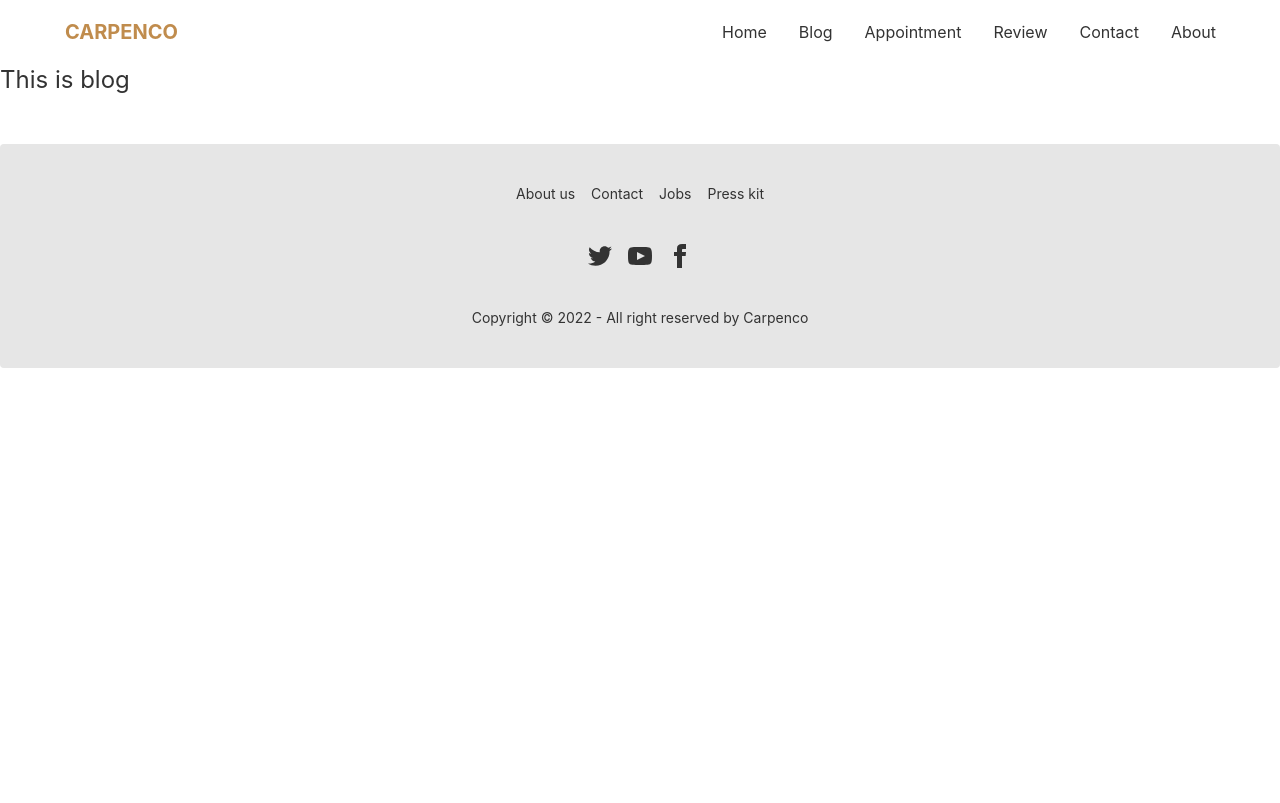
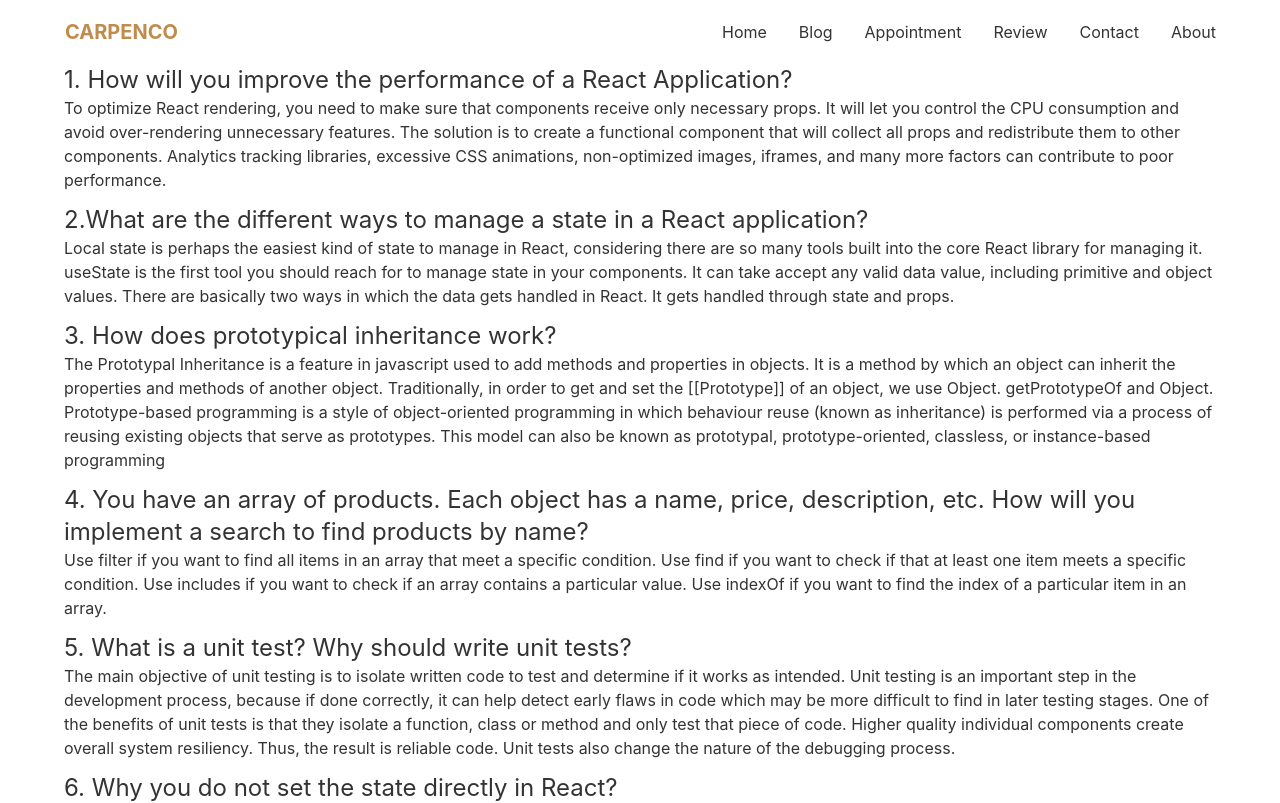
Before and after one commit to abrakib942/carpenter-tools, a React (Create React App) app: page /blog in a window 1280 px wide. Shown: the top 803 px of the page. Built offline with nearby package versions, Linux system fonts and the light colour scheme.

Commit message:
blog added

```diff
--- a/src/pages/Blog.js
+++ b/src/pages/Blog.js
@@ -2,8 +2,77 @@ import React from "react";
 
 const Blog = () => {
   return (
-    <div>
-      <h2 className="text-2xl">This is blog</h2>
+    <div className="px-16 h-screen">
+      <h2 className="text-2xl">
+        1. How will you improve the performance of a React Application?
+      </h2>
+      <p className="mb-3">
+        To optimize React rendering, you need to make sure that components
+        receive only necessary props. It will let you control the CPU
+        consumption and avoid over-rendering unnecessary features. The solution
+        is to create a functional component that will collect all props and
+        redistribute them to other components. Analytics tracking libraries,
+        excessive CSS animations, non-optimized images, iframes, and many more
+        factors can contribute to poor performance.
+      </p>
+      <h2 className="text-2xl">
+        2.What are the different ways to manage a state in a React application?
+      </h2>
+      <p className="mb-3">
+        Local state is perhaps the easiest kind of state to manage in React,
+        considering there are so many tools built into the core React library
+        for managing it. useState is the first tool you should reach for to
+        manage state in your components. It can take accept any valid data
+        value, including primitive and object values. There are basically two
+        ways in which the data gets handled in React. It gets handled through
+        state and props.
+      </p>
+      <h2 className="text-2xl">3. How does prototypical inheritance work?</h2>
+      <p className="mb-3">
+        The Prototypal Inheritance is a feature in javascript used to add
+        methods and properties in objects. It is a method by which an object can
+        inherit the properties and methods of another object. Traditionally, in
+        order to get and set the [[Prototype]] of an object, we use Object.
+        getPrototypeOf and Object. Prototype-based programming is a style of
+        object-oriented programming in which behaviour reuse (known as
+        inheritance) is performed via a process of reusing existing objects that
+        serve as prototypes. This model can also be known as prototypal,
+        prototype-oriented, classless, or instance-based programming
+      </p>
+      <h2 className="text-2xl">
+        4. You have an array of products. Each object has a name, price,
+        description, etc. How will you implement a search to find products by
+        name?
+      </h2>
+      <p className="mb-3">
+        Use filter if you want to find all items in an array that meet a
+        specific condition. Use find if you want to check if that at least one
+        item meets a specific condition. Use includes if you want to check if an
+        array contains a particular value. Use indexOf if you want to find the
+        index of a particular item in an array.
+      </p>
+      <h2 className="text-2xl">
+        5. What is a unit test? Why should write unit tests?
+      </h2>
+      <p className="mb-3">
+        The main objective of unit testing is to isolate written code to test
+        and determine if it works as intended. Unit testing is an important step
+        in the development process, because if done correctly, it can help
+        detect early flaws in code which may be more difficult to find in later
+        testing stages. One of the benefits of unit tests is that they isolate a
+        function, class or method and only test that piece of code. Higher
+        quality individual components create overall system resiliency. Thus,
+        the result is reliable code. Unit tests also change the nature of the
+        debugging process.
+      </p>
+      <h2 className="text-2xl">
+        6. Why you do not set the state directly in React?
+      </h2>
+      <p className="mb-3">
+        One should never update the state directly because of the following
+        reasons: If you update it directly, calling the setState() afterward may
+        just replace the update you made.
+      </p>
     </div>
   );
 };
```
